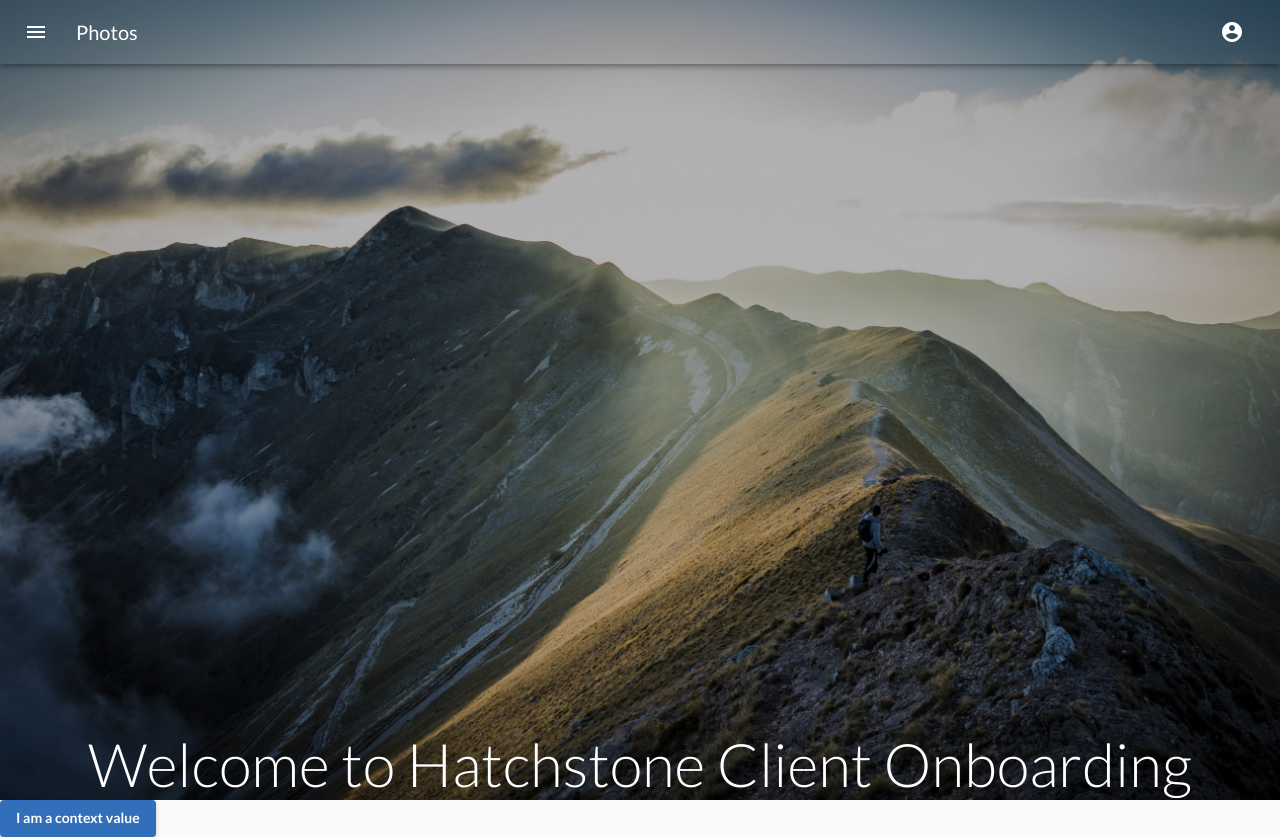
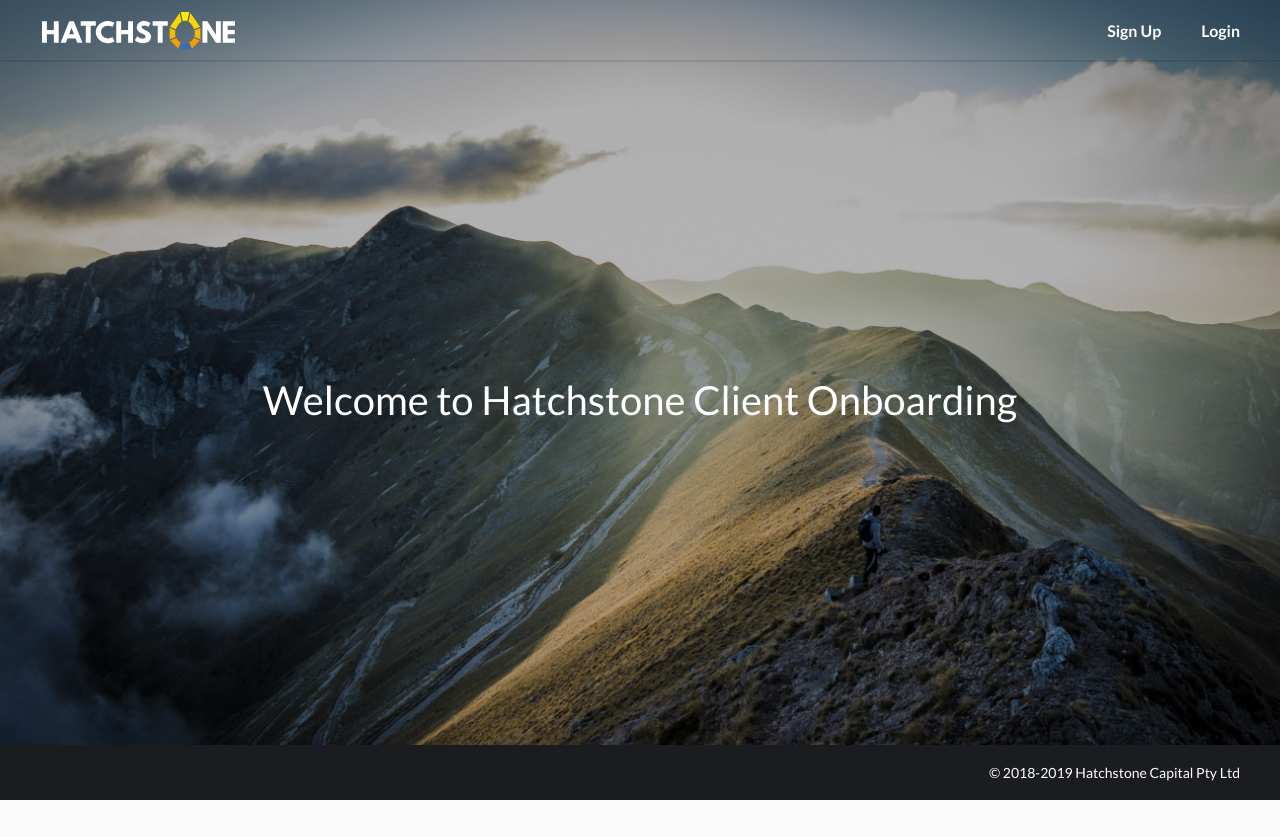
Before and after one commit to tomsmi321/hatchstone-frontend, a React (Create React App) app: page / in a window 1280 px wide. After the commit the page ends 800 px from the top, so only its background shows below. Built offline with nearby package versions, Linux system fonts and the light colour scheme.

Commit message:
landing page desktop completed

```diff
--- a/src/components/LandingPage/LandingPage.jsx
+++ b/src/components/LandingPage/LandingPage.jsx
@@ -3,8 +3,17 @@ import styled from 'styled-components';
 import { PrimaryButton } from '../../uiKit/Button';
 import { ExampleContext } from '../../contexts/ExampleContext';
 import { Background, BackgroundOverlay } from './Background';
-import Typography from '../../uiKit/Typography';
-import MenuAppBar from '../../uiKit/navbars/topNavLoginDesktop'
+import { DarkFooter } from '../../uiKit/Footer'
+import NavBar from '../../uiKit/navbars/LandingPageNav'
+
+const Heading = styled.h1`
+  font-family: Lato;
+  font-style: normal;
+  font-weight: 500;
+  font-size: 40px;
+  line-height: 48px;
+  text-align: center;
+`
 
 export const LandingPage = () => {
 
@@ -15,15 +24,17 @@ export const LandingPage = () => {
     <>
       <Background>
         <BackgroundOverlay>
-          <MenuAppBar />
-          <Typography variant="h2" align="center" color="default">
+          <NavBar />
+          <Heading>
             Welcome to Hatchstone Client Onboarding
-          </Typography>
+          </Heading>
+          <DarkFooter />
         </BackgroundOverlay>
       </Background>
+      {/* Example of pulling context values from consumed context
       <PrimaryButton variant="contained" color="secondary">
         {exampleContextValue.exampleValue}
-      </PrimaryButton>
+      </PrimaryButton> */}
     </>
   )
 }
--- a/src/index.css
+++ b/src/index.css
@@ -7,18 +7,6 @@ body {
   min-height: 100vh;
 }
 
-body #landingPageHeading {
-  font-weight: 500;
-}
-
-body #LandingPageTopNav {
-  width: 100%;
-}
-
-body #LandingPageTopNav header {
-  background-color: transparent;
-}
-
 code {
   font-family: source-code-pro, Menlo, Monaco, Consolas, 'Courier New', monospace;
 }
--- a/src/index.js
+++ b/src/index.js
@@ -16,6 +16,7 @@ const GlobalStyle = createGlobalStyle`
     margin: 0px;
     padding: 0px;
     font-family: Lato;
+    box-sizing: border-box;
   }
   html {
     font-size: 16px;
--- a/src/uiKit/Footer.jsx
+++ b/src/uiKit/Footer.jsx
@@ -14,7 +14,6 @@ const Wrapper = styled.div`
   display: flex;
   justify-content: flex-end;
   align-items: center;
-  padding-right: 5vw;
   position: absolute;
   bottom: 0;
 `
--- /dev/null
+++ b/src/uiKit/navbars/LandingPageNav.jsx
@@ -0,0 +1,97 @@
+import React from 'react'
+import styled from 'styled-components'
+import { useHistory, useLocation } from "react-router-dom";
+import logo from '../../assets/hatchstoneAssets/hatchstone-logo-white.svg'
+import { Link } from '@material-ui/core';
+import { OUTER_APP_PATHS } from '../../common/constants'
+
+const LOG_IN_PATH = "/log-in"
+const SIGN_UP_PATH = "/sign-up"
+
+const Container = styled.div`
+  width: 100vw;
+  height: 60px;
+  background-color: transparent;
+  box-shadow: 1px 2px 0px rgba(0, 0, 0, 0.1);
+  position: absolute;
+  left: 0px;
+  top: 0px;
+`
+
+const Inner = styled.div`
+  margin: 0 40px;
+  display: flex;
+  align-items: center;
+  justify-content: space-between;
+  height: 100%;
+`
+
+const Logo = styled.div`
+  background-image: url("${logo}");
+  background-position: center;
+  background-repeat: no-repeat;
+  background-size: contain;
+  height: 37px;
+  width: 197px;
+`
+
+const LogInSignupContainer = styled.div`
+  display: flex;
+  flex-direction: row;
+`
+
+const BaseLink = styled(Link)`
+  &&& {
+    cursor: pointer;
+    font-weight: bold;
+  }
+`
+
+const SignUp = styled(BaseLink)`
+  &&& {
+    padding-right: 40px;
+    color: #FFFFFF;
+  }
+`
+
+const Login = styled(BaseLink)`
+  &&& {
+    color: #FFFFFF;
+  }
+`
+
+const NavBar = () => {
+  const { pathname } = useLocation()
+
+  return (
+  <Container>
+    <Inner>
+      <Logo/>
+      <LogInSignupContainer>
+        <SignUpLink />
+        <LogInLink />
+      </LogInSignupContainer>
+    </Inner>
+  </Container>
+  )
+}
+
+const SignUpLink = () => {
+  const history = useHistory()
+  return (
+    <SignUp onClick={() => history.push("/sign-up")}>
+      Sign Up
+    </SignUp>
+  )
+}
+
+const LogInLink = () => {
+  const history = useHistory()
+  return (
+    <Login onClick={() => history.push("/log-in")}>
+      Login
+    </Login>
+  )
+}
+
+export default NavBar
--- a/src/uiKit/navbars/topNavLoginDesktop.jsx
+++ /dev/null
@@ -1,96 +0,0 @@
-import React from 'react';
-import { makeStyles } from '@material-ui/core/styles';
-import AppBar from '@material-ui/core/AppBar';
-import Toolbar from '@material-ui/core/Toolbar';
-import Typography from '@material-ui/core/Typography';
-import IconButton from '@material-ui/core/IconButton';
-import MenuIcon from '@material-ui/icons/Menu';
-import AccountCircle from '@material-ui/icons/AccountCircle';
-import Switch from '@material-ui/core/Switch';
-import FormControlLabel from '@material-ui/core/FormControlLabel';
-import FormGroup from '@material-ui/core/FormGroup';
-import MenuItem from '@material-ui/core/MenuItem';
-import Menu from '@material-ui/core/Menu';
-
-const useStyles = makeStyles(theme => ({
-  root: {
-    flexGrow: 1,
-  },
-  menuButton: {
-    marginRight: theme.spacing(2),
-  },
-  title: {
-    flexGrow: 1,
-  },
-}));
-
-export default function MenuAppBar() {
-  const classes = useStyles();
-  const [auth, setAuth] = React.useState(true);
-  const [anchorEl, setAnchorEl] = React.useState(null);
-  const open = Boolean(anchorEl);
-
-  const handleChange = event => {
-    setAuth(event.target.checked);
-  };
-
-  const handleMenu = event => {
-    setAnchorEl(event.currentTarget);
-  };
-
-  const handleClose = () => {
-    setAnchorEl(null);
-  };
-
-  return (
-    <div className={classes.root} id="LandingPageTopNav">
-      {/* <FormGroup>
-        <FormControlLabel
-          control={<Switch checked={auth} onChange={handleChange} aria-label="login switch" />}
-          label={auth ? 'Logout' : 'Login'}
-        />
-      </FormGroup> */}
-      <AppBar position="static">
-        <Toolbar>
-          <IconButton edge="start" className={classes.menuButton} color="inherit" aria-label="menu">
-            <MenuIcon />
-          </IconButton>
-          <Typography variant="h6" className={classes.title}>
-            Photos
-          </Typography>
-          {auth && (
-            <div>
-              <IconButton
-                aria-label="account of current user"
-                aria-controls="menu-appbar"
-                aria-haspopup="true"
-                onClick={handleMenu}
-                color="inherit"
-              >
-                <AccountCircle />
-              </IconButton>
-              <Menu
-                id="menu-appbar"
-                anchorEl={anchorEl}
-                anchorOrigin={{
-                  vertical: 'top',
-                  horizontal: 'right',
-                }}
-                keepMounted
-                transformOrigin={{
-                  vertical: 'top',
-                  horizontal: 'right',
-                }}
-                open={open}
-                onClose={handleClose}
-              >
-                <MenuItem onClick={handleClose}>Profile</MenuItem>
-                <MenuItem onClick={handleClose}>My account</MenuItem>
-              </Menu>
-            </div>
-          )}
-        </Toolbar>
-      </AppBar>
-    </div>
-  );
-}
```
